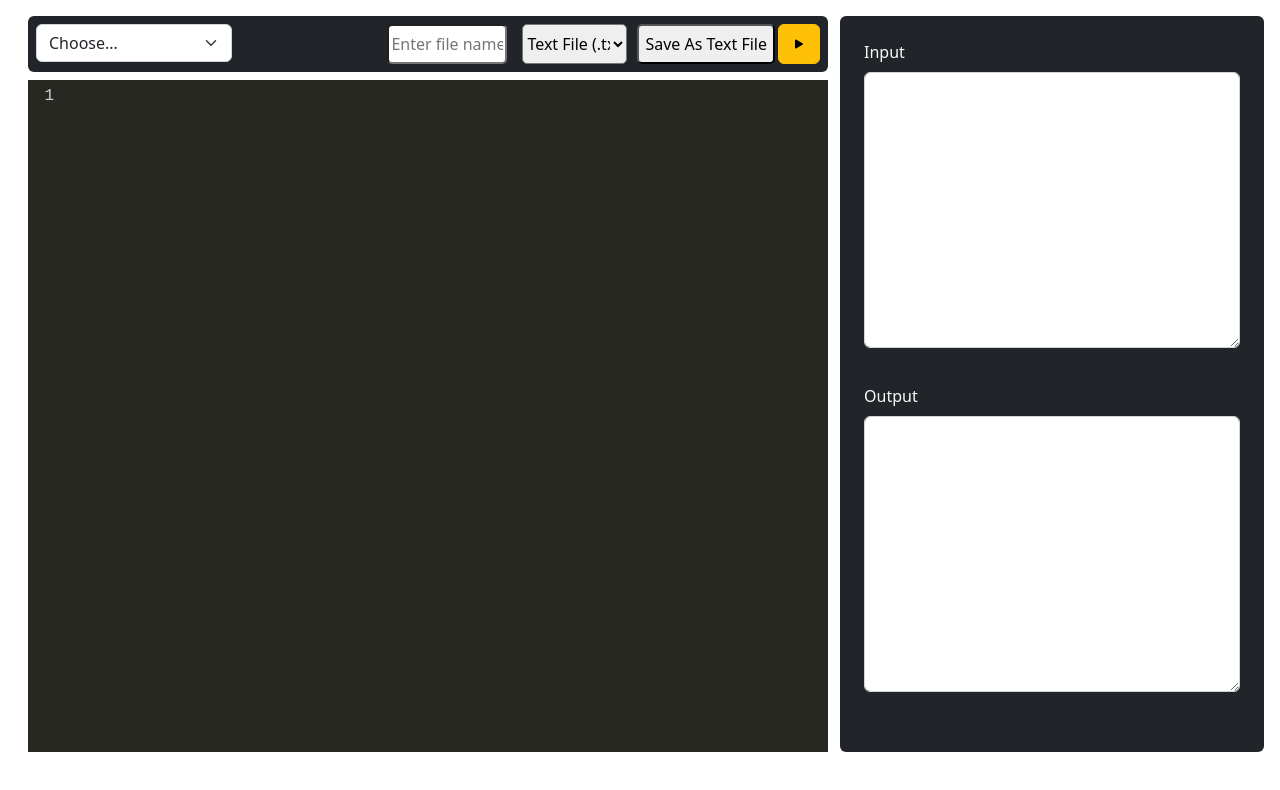
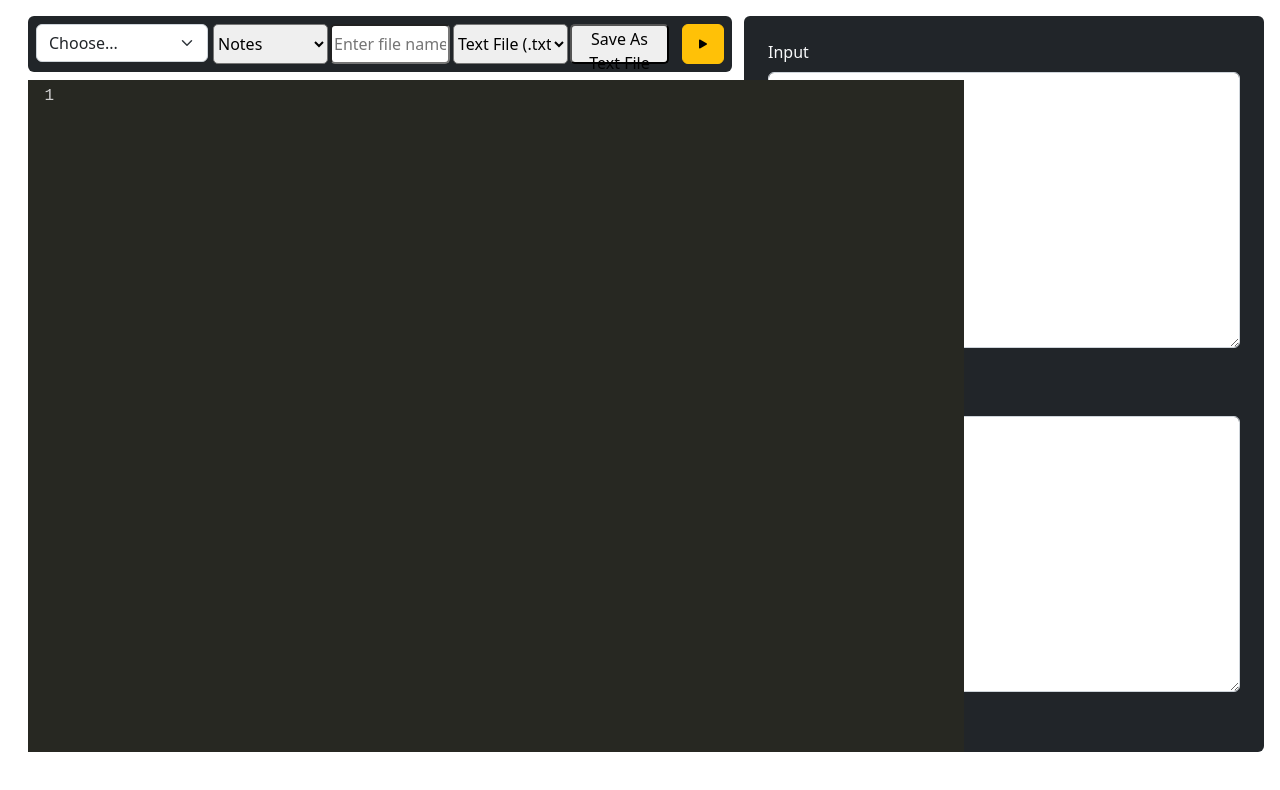
Before and after one commit to Suraj-78725/online-code-editor, a plain HTML site: page index.html in a window 1280 px wide. Drawn offline with nearby package versions, Linux system fonts and the light colour scheme.

Commit message:
notes section is added

```diff
--- a/index.html
+++ b/index.html
@@ -30,34 +30,27 @@
     <style>
         .CodeMirror{
             height: 84vh;
-            width: 100vh;
+            width: 117vh;
         }
 
     .file-options
     {
     display: flex;
     }
-    .select-menu
+
+    .select-menu select
     {
     height: 40px;
-    width: 25px;
-    margin-right: 90px;
+    width: 115px;
     border-radius: 5px;
-     /* padding: 20px; */
-    }
-    .select-menu select
-    {
-
-    height: 40px;
-    width: 105px;
-    border-radius: 5px;
+    margin-right: 2px;
     }
 
     .file-name input
     {
     width: 120px;
     height: 40px;
-    margin-right: 15px;
+    margin-right: 3px;
     border-radius: 5px;
     }
 
@@ -65,18 +58,22 @@
     {
     height: 40px;
     border-radius: 5px;
-    margin-right: 3px;
+    margin-right: 13px;
     }
 
+    #notes
+    {
 
+        margin-left: 5px;
+    }
     </style>
 </head>
 
 <body>
     <div class="row m-3">
-        <div class="col">
+        <div class="col-7">
             <div class="d-flex justify-content-between mb-2 bg-dark rounded p-2">
-                <div class="col-12 w-25">
+                <div class="col-3">
                     <label class="visually-hidden" for="inlineFormSelectPref">Preference</label>
                     <select class="form-select" id="inlineFormSelectPref">
                         <option selected>Choose...</option>
@@ -89,9 +86,21 @@
 
                 <!-- new code added -->
                 <div id="option" class="file-options">
-
+                    <div class="option save-as">
+                        <!-- <label>Save as</label> -->
+                        <div class="select-menu" id="notes">
+                          <select>
+                            <option value="text/plain">Notes</option>
+                            <option value="text/javascript">JS Notes </option>
+                            <option value="text/html">HTML Notes </option>
+                            <option value="image/svg+xml">SVG Notes </option>
+                            <option value="application/msword">Doc Notes </option>
+                            <option value="application/vnd.ms-powerpoint">PPT Notes </option>
+                          </select>
+                        </div>
+                      </div>
                     <div class="option file-name" >
-                        <label>File name</label>
+                        <!-- <label>File name</label> -->
                         <input type="text" spellcheck="false" placeholder="Enter file name">
                       </div>
                     <div class="option save-as">
@@ -108,7 +117,7 @@
                         </div>
                       </div>
 
-                      <button class="save-btn" type="button">Save As Text File</button>
+                      <button class="save-btn" type="button" >Save As Text File</button>
                     <!-- <button type="button" class="btn btn-warning">code for</button> -->
                     <button type="button" id="run" class="btn btn-warning"><i class="bi bi-play-fill"></i></button>
                 </div>
```
